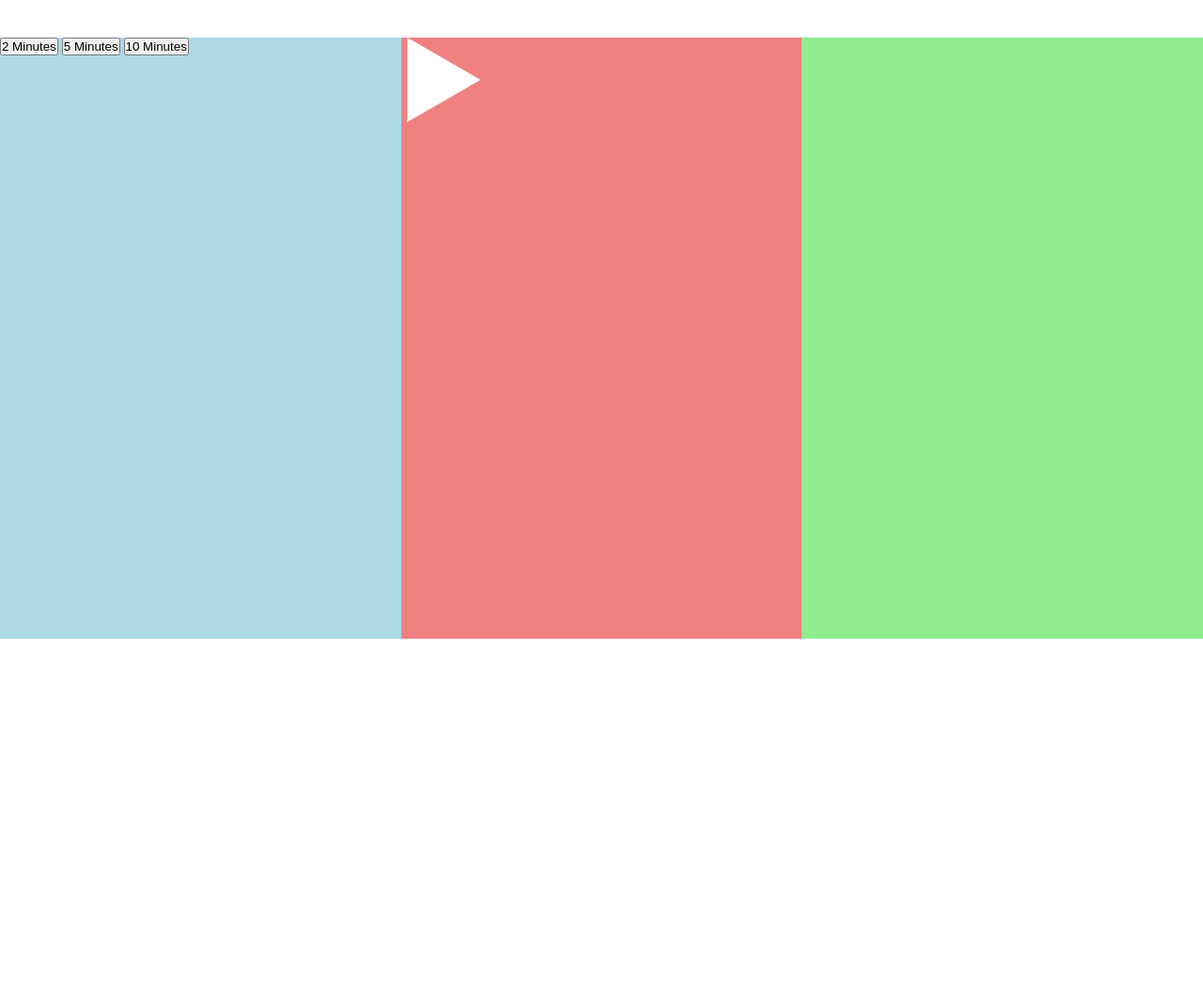
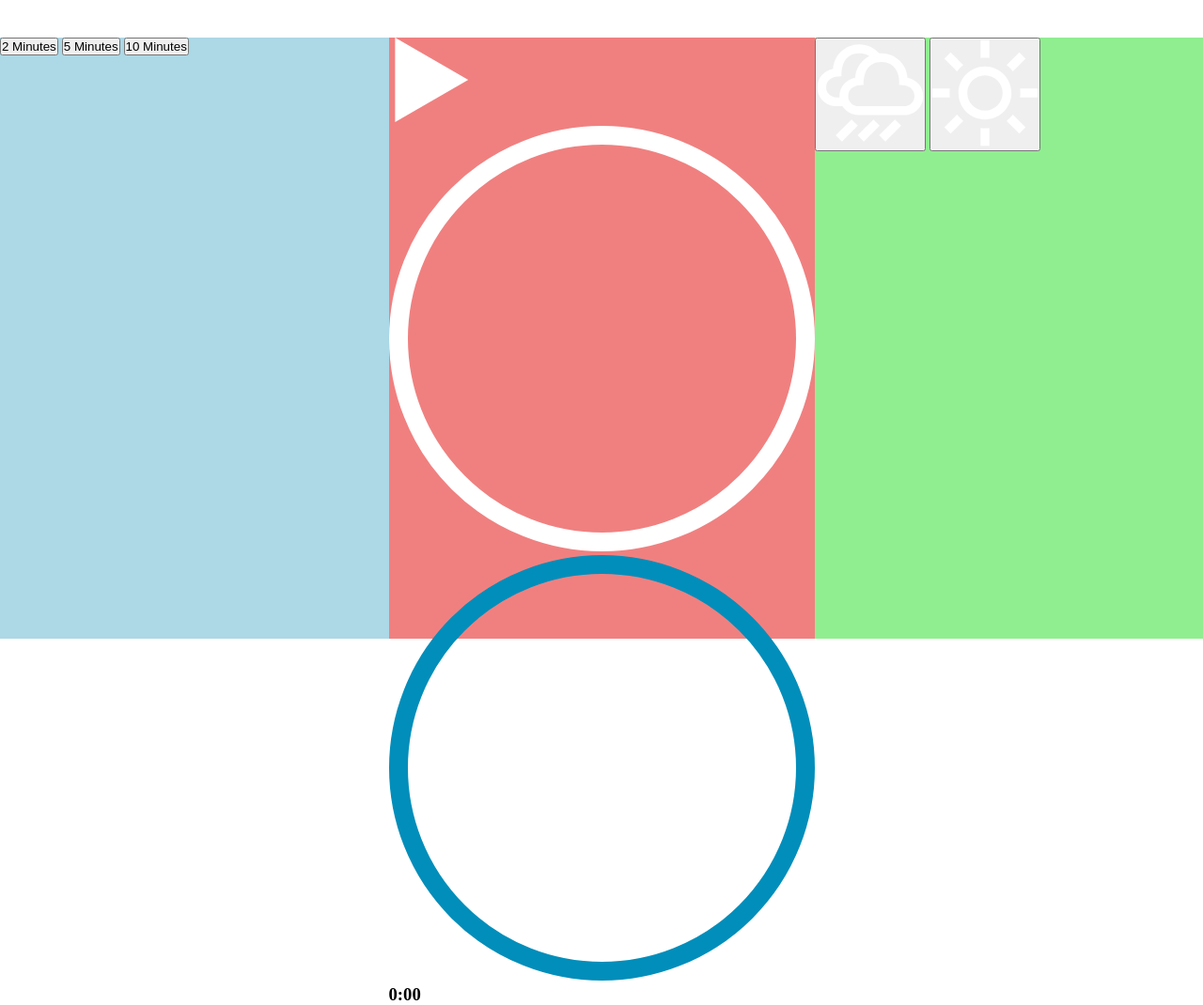
Before and after one commit to osidekyle/Meditation-App, a plain HTML site: page index.html in a window 1280 px wide. Shown: the part 40-1110 px from the top of the page at 94% size. Before the commit the page ends 800 px from the top, so only its background shows below. Drawn offline with Linux system fonts and the light colour scheme.

Commit message:
addind in html for svgs, sound picker buttons

```diff
--- a/index.html
+++ b/index.html
@@ -18,9 +18,18 @@
                 <source src="./sounds/rain.mp3">
             </audio>
             <img src="./svg/play.svg" alt="play" class="play">
-
+            <svg class="track-outline" width="453" height="453" viewBox="0 0 453 453" fill="none" xmlns="http://www.w3.org/2000/svg">
+                <circle cx="226.5" cy="226.5" r="216.5" stroke="white" stroke-width="20"/>
+                </svg>
+                <svg class="moving-outline" width="453" height="453" viewBox="0 0 453 453" fill="none" xmlns="http://www.w3.org/2000/svg">
+                    <circle cx="226.5" cy="226.5" r="216.5" stroke="#018EBA" stroke-width="20"/>
+                    </svg>
+                    <h3 class="time-display">0:00</h3>
         </div>
-        <div class="sound-picker"></div>
+        <div class="sound-picker">
+            <button data-sound="./sounds/rain.mp3" data-video="./video/rain.mp4"><img src="./svg/rain.svg" alt="rain"></button>
+            <button data-sound="./sounds/beach.mp3" data-video="./video/beach.mp4"><img src="./svg/beach.svg" alt="beach"></button>
+        </div>
 
 
 
```
